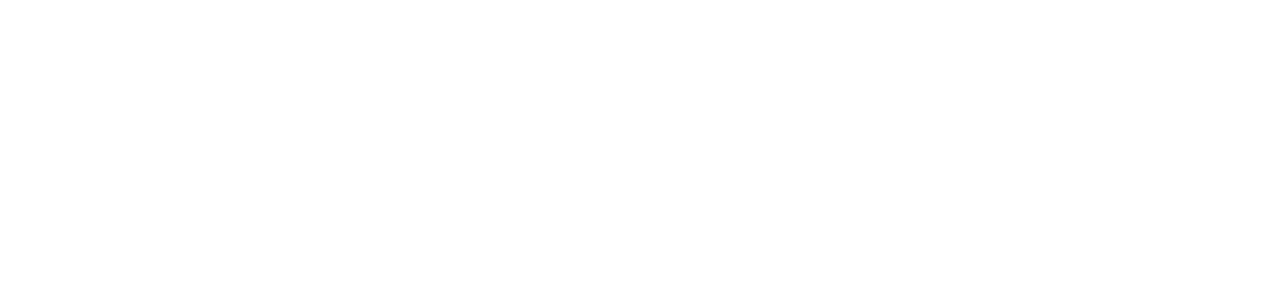
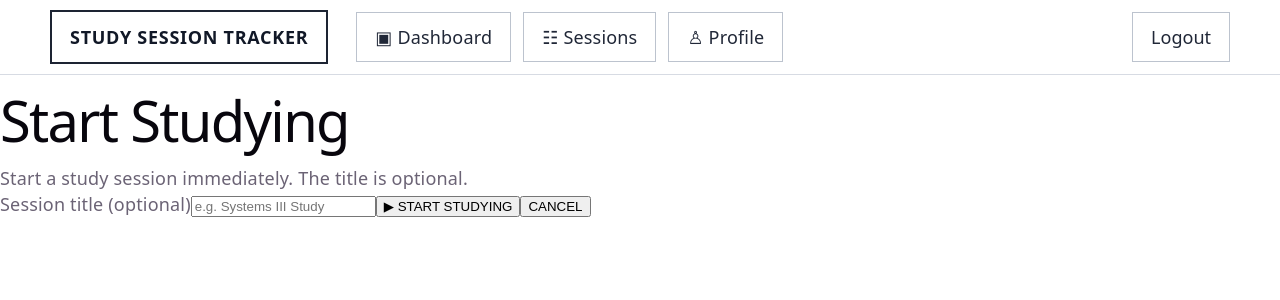
Before and after one commit to Arssa02/StudyTogether, a React app in the folder frontend/: page /start-studying in a window 1280 px wide. Before the commit this address had no page. Shown: the top 300 px of the page. Built offline with nearby package versions, Linux system fonts and the light colour scheme; sample sign-in values are in the browser's storage; the HTML template or start-up script is replaced by a standard one.

Commit message:
implement start studying and study room frontend

```diff
--- a/frontend/src/App.jsx
+++ b/frontend/src/App.jsx
@@ -8,6 +8,8 @@ import DashboardPage from './pages/DashboardPage';
 import SessionsPage from './pages/SessionsPage';
 import PlanSessionPage from './pages/PlanSessionPage';
 import EditPlannedSessionPage from './pages/EditPlannedSessionPage';
+import StartStudyingPage from './pages/StartStudyingPage';
+import StudyRoomPage from './pages/StudyRoomPage';
 
 function App() {
   return (
@@ -67,6 +69,24 @@ function App() {
           </ProtectedRoute>
         }
       />
+
+      <Route
+        path="/start-studying"
+        element={
+          <ProtectedRoute>
+            <StartStudyingPage />
+          </ProtectedRoute>
+        }
+      />
+
+      <Route
+        path="/study-room/:id"
+        element={
+          <ProtectedRoute>
+            <StudyRoomPage />
+          </ProtectedRoute>
+        }
+      />
     </Routes>
   );
 }
--- a/frontend/src/api.js
+++ b/frontend/src/api.js
@@ -76,3 +76,37 @@ export const getFriendPlannedSessions = (friendId) =>
 
 export const getFriends = () =>
   apiRequest('/friends');
+
+export const startStudySession = (title) =>
+  apiRequest('/study-sessions', {
+    method: 'POST',
+    body: JSON.stringify({
+      title: title?.trim() || null,
+    }),
+  });
+
+export const getSessionParticipants = (sessionId) =>
+  apiRequest(`/study-sessions/${sessionId}/participants`);
+
+export const startStudying = (sessionId) =>
+  apiRequest(`/study-sessions/${sessionId}/activity/start`, {
+    method: 'POST',
+  });
+
+export const takeBreak = (sessionId) =>
+  apiRequest(`/study-sessions/${sessionId}/activity/break`, {
+    method: 'POST',
+  });
+
+export const resumeStudying = (sessionId) =>
+  apiRequest(`/study-sessions/${sessionId}/activity/resume`, {
+    method: 'POST',
+  });
+
+export const getMyStudyActivity = (sessionId) =>
+  apiRequest(`/study-sessions/${sessionId}/activity/me`);
+
+export const leaveStudySession = (sessionId) =>
+  apiRequest(`/study-sessions/${sessionId}/leave`, {
+    method: 'POST',
+  });
--- /dev/null
+++ b/frontend/src/pages/StartStudyingPage.jsx
@@ -0,0 +1,76 @@
+import { useState } from 'react';
+import { useNavigate } from 'react-router-dom';
+
+import AppNavbar from '../components/AppNavbar';
+import { startStudySession } from '../api';
+
+function StartStudyingPage() {
+  const navigate = useNavigate();
+
+  const [title, setTitle] = useState('');
+  const [error, setError] = useState('');
+  const [loading, setLoading] = useState(false);
+
+  const handleStart = async (event) => {
+    event.preventDefault();
+
+    try {
+      setError('');
+      setLoading(true);
+
+      const result = await startStudySession(title);
+
+      navigate(`/study-room/${result.session.id}`);
+    } catch (err) {
+      setError(err.message);
+    } finally {
+      setLoading(false);
+    }
+  };
+
+  return (
+    <>
+      <AppNavbar />
+
+      <main className="simple-form-page">
+        <h1>Start Studying</h1>
+
+        <p>
+          Start a study session immediately.
+          The title is optional.
+        </p>
+
+        {error && <p>{error}</p>}
+
+        <form onSubmit={handleStart}>
+          <label>
+            Session title (optional)
+            <input
+              type="text"
+              value={title}
+              onChange={(event) =>
+                setTitle(event.target.value)
+              }
+              placeholder="e.g. Systems III Study"
+            />
+          </label>
+
+          <button type="submit" disabled={loading}>
+            {loading
+              ? 'Starting...'
+              : '▶ START STUDYING'}
+          </button>
+
+          <button
+            type="button"
+            onClick={() => navigate('/dashboard')}
+          >
+            CANCEL
+          </button>
+        </form>
+      </main>
+    </>
+  );
+}
+
+export default StartStudyingPage;
--- /dev/null
+++ b/frontend/src/pages/StudyRoomPage.jsx
@@ -0,0 +1,144 @@
+import { useEffect, useState } from 'react';
+import { useNavigate, useParams } from 'react-router-dom';
+
+import AppNavbar from '../components/AppNavbar';
+
+import {
+  getSessionParticipants,
+  getMyStudyActivity,
+  startStudying,
+  takeBreak,
+  resumeStudying,
+  leaveStudySession,
+} from '../api';
+
+function StudyRoomPage() {
+  const { id } = useParams();
+  const navigate = useNavigate();
+
+  const [participants, setParticipants] = useState([]);
+  const [currentActivity, setCurrentActivity] = useState(null);
+  const [error, setError] = useState('');
+
+  const loadRoom = async () => {
+    try {
+      setError('');
+
+      const [participantsResult, activityResult] =
+        await Promise.all([
+          getSessionParticipants(id),
+          getMyStudyActivity(id),
+        ]);
+
+      setParticipants(participantsResult.participants);
+      setCurrentActivity(activityResult.current);
+    } catch (err) {
+      setError(err.message);
+    }
+  };
+
+  useEffect(() => {
+    loadRoom();
+  }, [id]);
+
+  const handleStart = async () => {
+    try {
+      await startStudying(id);
+      await loadRoom();
+    } catch (err) {
+      setError(err.message);
+    }
+  };
+
+  const handleBreak = async () => {
+    try {
+      await takeBreak(id);
+      await loadRoom();
+    } catch (err) {
+      setError(err.message);
+    }
+  };
+
+  const handleResume = async () => {
+    try {
+      await resumeStudying(id);
+      await loadRoom();
+    } catch (err) {
+      setError(err.message);
+    }
+  };
+
+  const handleLeave = async () => {
+    try {
+      await leaveStudySession(id);
+      navigate('/dashboard');
+    } catch (err) {
+      setError(err.message);
+    }
+  };
+
+  return (
+    <>
+      <AppNavbar />
+
+      <main className="study-room-page">
+        <h1>Study Room</h1>
+
+        {error && <p>{error}</p>}
+
+        <section>
+          <h2>Participants</h2>
+
+          {participants.map((participant) => (
+            <div key={participant.participation_id}>
+              <strong>
+                {participant.first_name}{' '}
+                {participant.last_name}
+              </strong>
+            </div>
+          ))}
+        </section>
+
+        <section>
+          <h2>Your Status</h2>
+
+          {!currentActivity && (
+            <>
+              <p>Ready to study</p>
+
+              <button onClick={handleStart}>
+                ▶ START STUDYING
+              </button>
+            </>
+          )}
+
+          {currentActivity?.type === 'study' && (
+            <>
+              <p>● Studying</p>
+
+              <button onClick={handleBreak}>
+                TAKE BREAK
+              </button>
+            </>
+          )}
+
+          {currentActivity?.type === 'break' && (
+            <>
+              <p>◐ Break</p>
+
+              <button onClick={handleResume}>
+                ▶ RESUME STUDYING
+              </button>
+            </>
+          )}
+
+          <button onClick={handleLeave}>
+            LEAVE SESSION
+          </button>
+        </section>
+      </main>
+    </>
+  );
+}
+
+export default StudyRoomPage;
```
